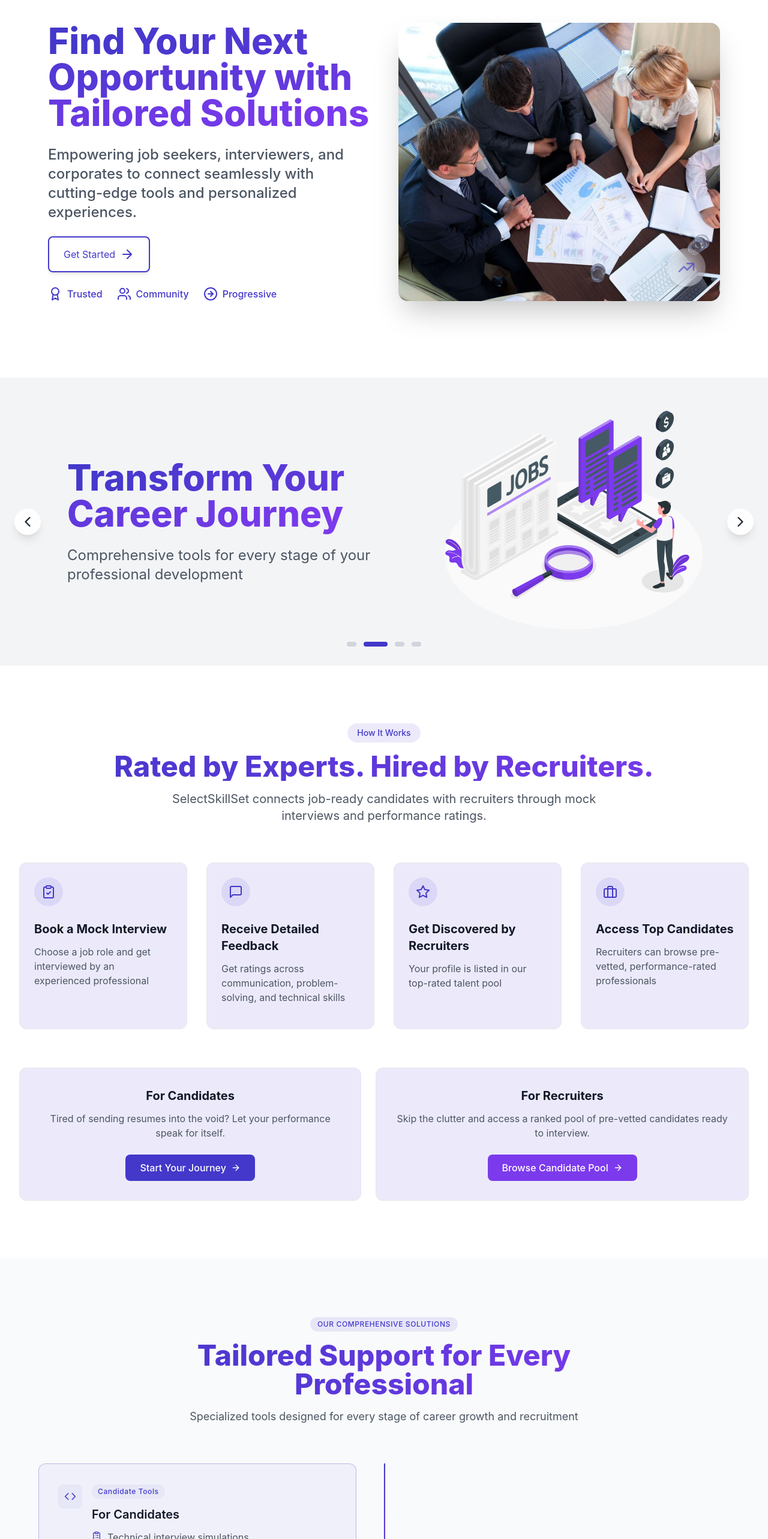
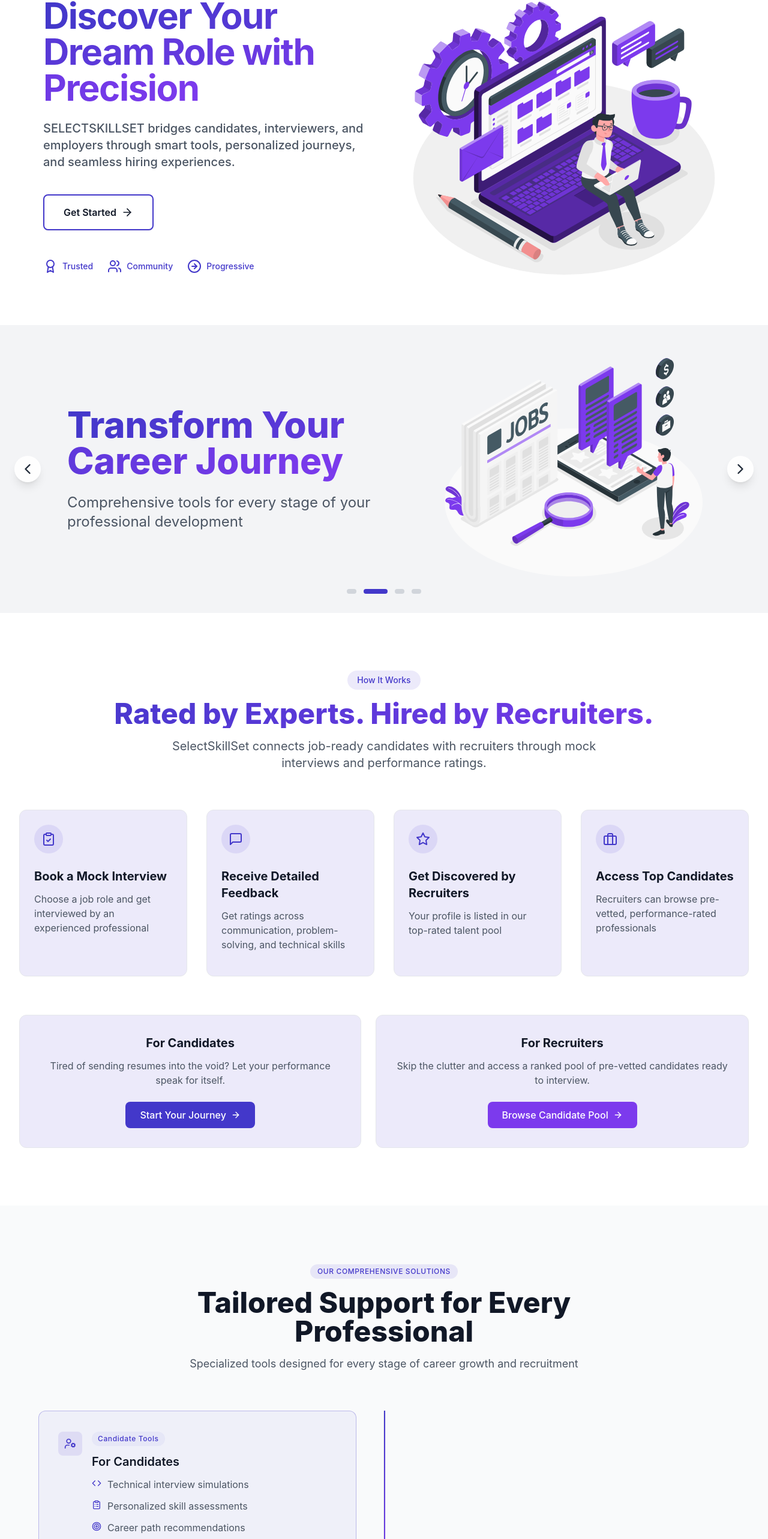
Before and after one commit to selectskillset/SelectSkillSet-Frontend-Testing, a React (Vite) app: page / in a window 1280 px wide. Shown: the part 170-2736 px from the top of the page at 60% size. Built offline with nearby package versions, Linux system fonts and the light colour scheme.

Commit message:
final update in home page

```diff
--- a/src/components/home/Hero.tsx
+++ b/src/components/home/Hero.tsx
@@ -1,51 +1,59 @@
 import { Link } from "react-router-dom";
 import { motion } from "framer-motion";
-import { LogIn, ArrowRightCircle, Award, Users, MoveRightIcon, ArrowRightIcon } from "lucide-react";
-import heroImage from "../../images/img2.jpg";
+import { ArrowRightCircle, Award, Users, ArrowRight } from "lucide-react";
+import heroImage from "../../images/hero.svg";
 
 export const Hero = () => {
   return (
-    <div className="relative h-[90vh] flex items-center justify-center overflow-hidden bg-white">
-      {/* Split Layout */}
-      <div className="container mx-auto px-6 sm:px-8 md:px-12 lg:px-16 xl:px-20 grid grid-cols-1 lg:grid-cols-2 gap-12">
-        {/* Left Section - Content */}
+    <section className="relative flex items-center justify-center min-h-[100%] py-12 px-4 lg:px-10 overflow-hidden bg-white">
+      {/* Container with max-width and responsive padding */}
+      <div className="container mx-auto px-4 sm:px-6 lg:px-8">
+        {/* Grid layout - switches from column to row on large screens */}
+        <div className="grid grid-cols-1 lg:grid-cols-2 gap-8 lg:gap-12 xl:gap-16 items-center">
+          {/* Left Column - Content */}
           <motion.div
             initial={{ opacity: 0, x: -40 }}
             animate={{ opacity: 1, x: 0 }}
             transition={{ duration: 0.8, delay: 0.3, ease: "easeOut" }}
-          className="flex flex-col justify-center space-y-6"
+            className="order-2 lg:order-1 flex flex-col justify-center space-y-4 sm:space-y-6"
           >
-          {/* Header Tagline */}
-          <h1 className="text-4xl sm:text-5xl md:text-6xl font-extrabold leading-tight">
+            {/* Headline with responsive font sizing */}
+            <h1 className="text-3xl sm:text-4xl md:text-5xl lg:text-5xl xl:text-6xl font-bold leading-tight tracking-tight">
               <span className="bg-clip-text text-transparent bg-gradient-to-r from-primary to-secondary">
-              Find Your Next Opportunity with Tailored Solutions
+                Discover Your Dream Role with Precision
               </span>
             </h1>
 
-          {/* Subheading */}
-          <p className="text-lg sm:text-xl md:text-2xl text-gray-600 font-medium">
-            Empowering job seekers, interviewers, and corporates to connect
-            seamlessly with cutting-edge tools and personalized experiences.
+            {/* Subheading with responsive sizing and improved line-height */}
+            <p className="text-base sm:text-lg md:text-xl text-gray-600 font-medium leading-relaxed max-w-2xl">
+              SELECTSKILLSET bridges candidates, interviewers, and employers
+              through smart tools, personalized journeys, and seamless hiring
+              experiences.
             </p>
 
-          {/* Action Button */}
+            {/* CTA Button with hover effects */}
+            <div className="pt-2 sm:pt-4">
               <Link
                 to="/login"
-            className="inline-flex items-center text-primary gap-2 px-6 py-4  w-max bg-white/80 backdrop-blur-lg border-2 border-primary rounded-lg shadow-md hover:bg-primary-light hover:border-primary-dark hover:text-white transition-all duration-300 transform focus:outline-none focus:ring-2 focus:ring-primary-dark"
+                className="inline-flex items-center justify-center gap-2 px-6 py-3 sm:px-8 sm:py-4 w-max bg-white border-2 border-primary rounded-lg shadow-sm hover:bg-primary hover:text-white transition-all duration-300 focus:outline-none focus:ring-2 focus:ring-primary focus:ring-offset-2"
               >
-            Get Started <ArrowRightIcon className="w-6 h-6" />
+                <span className="text-sm sm:text-base font-semibold">
+                  Get Started
+                </span>
+                <ArrowRight className="w-4 h-4 sm:w-5 sm:h-5" />
               </Link>
+            </div>
 
-          {/* Decorative Icons */}
-          <div className="flex items-center gap-6 mt-6">
+            {/* Features with responsive spacing */}
+            <div className="flex flex-wrap items-center gap-4 sm:gap-6 pt-4 sm:pt-6">
               <motion.div
                 initial={{ opacity: 0, scale: 0.8 }}
                 animate={{ opacity: 1, scale: 1 }}
                 transition={{ duration: 0.6, delay: 0.6, ease: "easeOut" }}
                 className="flex items-center gap-2 text-primary"
               >
-              <Award className="w-6 h-6" />
-              <span className="text-sm sm:text-base font-medium">Trusted</span>
+                <Award className="w-5 h-5 sm:w-6 sm:h-6" />
+                <span className="text-xs sm:text-sm font-medium">Trusted</span>
               </motion.div>
 
               <motion.div
@@ -54,8 +62,8 @@
                 transition={{ duration: 0.6, delay: 0.7, ease: "easeOut" }}
                 className="flex items-center gap-2 text-primary"
               >
-              <Users className="w-6 h-6" />
-              <span className="text-sm sm:text-base font-medium">
+                <Users className="w-5 h-5 sm:w-6 sm:h-6" />
+                <span className="text-xs sm:text-sm font-medium">
                   Community
                 </span>
               </motion.div>
@@ -66,48 +74,33 @@
                 transition={{ duration: 0.6, delay: 0.8, ease: "easeOut" }}
                 className="flex items-center gap-2 text-primary"
               >
-              <ArrowRightCircle className="w-6 h-6" />
-              <span className="text-sm sm:text-base font-medium">
+                <ArrowRightCircle className="w-5 h-5 sm:w-6 sm:h-6" />
+                <span className="text-xs sm:text-sm font-medium">
                   Progressive
                 </span>
               </motion.div>
             </div>
           </motion.div>
 
-        {/* Right Section - Visual */}
+          {/* Right Column - Image */}
           <motion.div
             initial={{ opacity: 0, scale: 0.9 }}
             animate={{ opacity: 1, scale: 1 }}
             transition={{ duration: 0.8, delay: 0.5, ease: "easeOut" }}
-          className="relative rounded-2xl overflow-hidden shadow-2xl group"
+            className="order-1 lg:order-2 relative w-full h-full flex items-center justify-center"
           >
-          {/* Image */}
+            <div className="relative w-full max-w-xl mx-auto lg:mx-0 overflow-hidden ">
               <img
                 src={heroImage}
-            alt="Business Image"
-            className="w-full h-full object-cover transition-transform duration-300 group-hover:scale-105"
+                alt="Modern hiring process illustration"
+                className="w-full h-auto object-cover transition-transform duration-500 hover:scale-105"
+                loading="eager"
               />
-
-          {/* Decorative Elements */}
-          <div className="absolute bottom-6 right-6 p-4 bg-white/20 backdrop-blur-lg rounded-full shadow-lg">
-            <svg
-              className="w-8 h-8 text-primary animate-pulse"
-              fill="none"
-              stroke="currentColor"
-              viewBox="0 0 24 24"
-              xmlns="http://www.w3.org/2000/svg"
-            >
-              <path
-                strokeLinecap="round"
-                strokeLinejoin="round"
-                strokeWidth={2}
-                d="M13 7h8m0 0v8m0-8l-8 8-4-4-6 6"
-              ></path>
-            </svg>
             </div>
           </motion.div>
         </div>
       </div>
+    </section>
   );
 };
 
--- a/src/components/home/JourneyShowcase.tsx
+++ b/src/components/home/JourneyShowcase.tsx
@@ -2,13 +2,20 @@
 import { useRef } from "react";
 import {
   Code,
-  Monitor,
-  Users,
+  MonitorSmartphone,
   ClipboardList,
   FileText,
-  BarChart2,
-  FileCheck,
-  ArrowRight,
+  Handshake,
+  Landmark,
+  UserCog,
+  Briefcase,
+  Target,
+  Award,
+  ShieldCheck,
+  PieChart,
+  GitPullRequest,
+  MessageSquareText,
+  CalendarCheck,
 } from "lucide-react";
 
 const CareerJourney = () => {
@@ -21,7 +28,7 @@
   const milestones = [
     {
       stage: "For Candidates",
-      icon: <Code className="w-5 h-5" />,
+      icon: <UserCog className="w-5 h-5" />,
       description: [
         "Technical interview simulations",
         "Personalized skill assessments",
@@ -30,22 +37,34 @@
       ],
       highlight: "Candidate Tools",
       color: "primary",
+      icons: [
+        <Code key="code" className="w-4 h-4 text-primary" />,
+        <ClipboardList key="clipboard" className="w-4 h-4 text-primary" />,
+        <Target key="target" className="w-4 h-4 text-primary" />,
+        <FileText key="file" className="w-4 h-4 text-primary" />,
+      ],
     },
     {
-      stage: "For Freelancers",
-      icon: <Monitor className="w-5 h-5" />,
+      stage: "For Interviewers",
+      icon: <MonitorSmartphone className="w-5 h-5" />,
       description: [
-        "Project-based learning",
-        "Client communication tools",
-        "Portfolio builder",
-        "Freelance marketplace",
+        "Mentorship opportunities",
+        "Per-interview earnings",
+        "Community building & recognition",
+        "Flexible scheduling",
       ],
-      highlight: "Freelance Support",
+      highlight: "Interviewer Support",
       color: "secondary",
+      icons: [
+        <Handshake key="handshake" className="w-4 h-4 text-secondary" />,
+        <Landmark key="landmark" className="w-4 h-4 text-secondary" />,
+        <Award key="award" className="w-4 h-4 text-secondary" />,
+        <CalendarCheck key="calendar" className="w-4 h-4 text-secondary" />,
+      ],
     },
     {
       stage: "For HR Teams",
-      icon: <Users className="w-5 h-5" />,
+      icon: <Briefcase className="w-5 h-5" />,
       description: [
         "Pre-vetted candidate pool",
         "Skill-based matching",
@@ -53,24 +72,19 @@
         "Interview templates",
       ],
       highlight: "Recruitment Solutions",
-      color: "tertiary",
+      color: "primary",
+      icons: [
+        <ShieldCheck key="shield" className="w-4 h-4 text-primary" />,
+        <PieChart key="pie" className="w-4 h-4 text-primary" />,
+        <GitPullRequest key="git" className="w-4 h-4 text-primary" />,
+        <MessageSquareText key="message" className="w-4 h-4 text-primary" />,
+      ],
     },
   ];
-
-  const getIconComponent = (index) => {
-    const icons = [
-      <ClipboardList key={0} className="w-4 h-4 text-primary" />,
-      <FileText key={1} className="w-4 h-4 text-secondary" />,
-      <BarChart2 key={2} className="w-4 h-4 text-tertiary" />,
-      <FileCheck key={3} className="w-4 h-4 text-primary" />,
-    ];
-    return icons[index % icons.length];
-  };
 
   return (
     <section className="py-16 lg:py-24 bg-gray-50" ref={containerRef}>
       <div className="container mx-auto px-4 sm:px-6 lg:px-8">
-        {/* Section Header */}
         <div className="max-w-4xl mx-auto text-center mb-12 lg:mb-16">
           <motion.span
             className="inline-block px-3 py-1 text-xs font-medium tracking-wider rounded-full bg-primary/10 text-primary mb-4 uppercase"
@@ -82,7 +96,7 @@
             Our Comprehensive Solutions
           </motion.span>
           <motion.h2
-            className="text-3xl md:text-4xl lg:text-5xl font-extrabold text-transparent bg-clip-text bg-gradient-to-r from-primary to-secondary mb-4"
+            className="text-3xl md:text-4xl lg:text-5xl font-extrabold text-gray-900 mb-4"
             initial={{ opacity: 0, y: 20 }}
             whileInView={{ opacity: 1, y: 0 }}
             viewport={{ once: true, margin: "-50px" }}
@@ -102,18 +116,14 @@
           </motion.p>
         </div>
 
-        {/* Timeline Container */}
         <div className="relative mx-auto max-w-6xl">
-          {/* Vertical Line */}
-          <div className="absolute left-1/2 w-0.5 h-full bg-gray-200 transform -translate-x-1/2" />
-
-          {/* Animated Progress Line */}
+          {/* Timeline line */}
+          <div className="absolute left-1/2 w-0.5 h-full bg-gray-200 transform -translate-x-1/2 hidden lg:block" />
           <motion.div
-            className="absolute left-1/2 w-0.5 h-full bg-gradient-to-b from-primary to-secondary transform -translate-x-1/2 origin-top"
+            className="absolute left-1/2 w-0.5 h-full bg-gradient-to-b from-primary to-secondary transform -translate-x-1/2 origin-top hidden lg:block"
             style={{ scaleY: scrollYProgress }}
           />
 
-          {/* Milestones */}
           <div className="space-y-8 lg:space-y-12">
             {milestones.map((milestone, index) => {
               const isEven = index % 2 === 0;
@@ -124,18 +134,14 @@
                   text: "text-primary",
                   border: "border-primary/30",
                   hover: "hover:border-primary/50",
+                  iconBg: "bg-primary/10",
                 },
                 secondary: {
                   bg: "bg-secondary/5",
                   text: "text-secondary",
                   border: "border-secondary/30",
                   hover: "hover:border-secondary/50",
-                },
-                tertiary: {
-                  bg: "bg-primary/5",
-                  text: "text-primary",
-                  border: "border-primary/30",
-                  hover: "hover:border-primary/50",
+                  iconBg: "bg-secondary/10",
                 },
               };
               const colors = colorClasses[milestone.color];
@@ -143,46 +149,68 @@
               return (
                 <motion.div
                   key={milestone.stage}
-                  className={`relative flex ${
-                    isEven ? "justify-start" : "justify-end"
-                  }`}
-                  initial={{ opacity: 0, x: isEven ? -40 : 40 }}
-                  whileInView={{ opacity: 1, x: 0 }}
+                  className="relative flex"
+                  initial={{ opacity: 0, y: 20 }}
+                  whileInView={{ opacity: 1, y: 0 }}
                   viewport={{ once: true, margin: "-50px 0px" }}
-                  transition={{ duration: 0.5, delay }}
+                  transition={{
+                    duration: 0.5,
+                    delay,
+                    ease: [0.16, 1, 0.3, 1] // Smooth easing curve
+                  }}
                 >
+                  {/* Mobile indicator - only shows on small screens */}
+                  <div className="lg:hidden absolute left-0 top-6 w-3 h-3 rounded-full bg-primary border-4 border-white z-10"></div>
+
                   <div
-                    className={`w-full lg:w-[46%] p-6 lg:p-8 rounded-xl border ${colors.border} ${colors.hover} ${colors.bg} transition-all duration-300 shadow-sm hover:shadow-md`}
+                    className={`w-full lg:w-[46%] p-6 lg:p-8 rounded-xl border ${colors.border} ${colors.hover} ${colors.bg} transition-all duration-300 shadow-sm hover:shadow-md ${
+                      isEven ? "lg:mr-auto" : "lg:ml-auto"
+                    }`}
                   >
                     <div className="flex items-start">
-                      {/* Icon */}
                       <div
-                        className={`flex-shrink-0 w-10 h-10 rounded-lg ${colors.bg} flex items-center justify-center mr-4 mt-0.5`}
+                        className={`flex-shrink-0 w-10 h-10 rounded-lg ${colors.iconBg} flex items-center justify-center mr-4 mt-0.5`}
                       >
                         <div className={colors.text}>{milestone.icon}</div>
                       </div>
 
-                      {/* Content */}
                       <div className="flex-1">
-                        <span
+                        <motion.span
                           className={`inline-block px-2.5 py-1 text-xs font-medium tracking-wider rounded-full ${colors.bg} ${colors.text} mb-3`}
+                          initial={{ opacity: 0, scale: 0.9 }}
+                          whileInView={{ opacity: 1, scale: 1 }}
+                          viewport={{ once: true }}
+                          transition={{ duration: 0.3, delay: delay + 0.1 }}
                         >
                           {milestone.highlight}
-                        </span>
-                        <h3 className="text-xl font-semibold text-gray-900 mb-3">
+                        </motion.span>
+                        <motion.h3
+                          className="text-xl font-semibold text-gray-900 mb-3"
+                          initial={{ opacity: 0, y: 10 }}
+                          whileInView={{ opacity: 1, y: 0 }}
+                          viewport={{ once: true }}
+                          transition={{ duration: 0.3, delay: delay + 0.2 }}
+                        >
                           {milestone.stage}
-                        </h3>
-                        <ul className="space-y-2.5">
+                        </motion.h3>
+                        <ul className="space-y-3">
                           {milestone.description.map((item, i) => (
-                            <li
+                            <motion.li
                               key={i}
                               className="flex items-start text-gray-600 text-sm lg:text-base"
+                              initial={{ opacity: 0, x: -10 }}
+                              whileInView={{ opacity: 1, x: 0 }}
+                              viewport={{ once: true }}
+                              transition={{
+                                duration: 0.3,
+                                delay: delay + 0.3 + (i * 0.05)
+                              }}
                             >
                               <span className="mr-2.5 mt-0.5 flex-shrink-0">
-                                {getIconComponent(i)}
+                                {milestone.icons[i]}
                               </span>
                               <span>{item}</span>
-                            </li>
+                            </motion.li>
                           ))}
                         </ul>
                       </div>
```
Also changed, not shown: src/images/hero.svg (added). Lines whose indentation alone changed are shown as unchanged.
